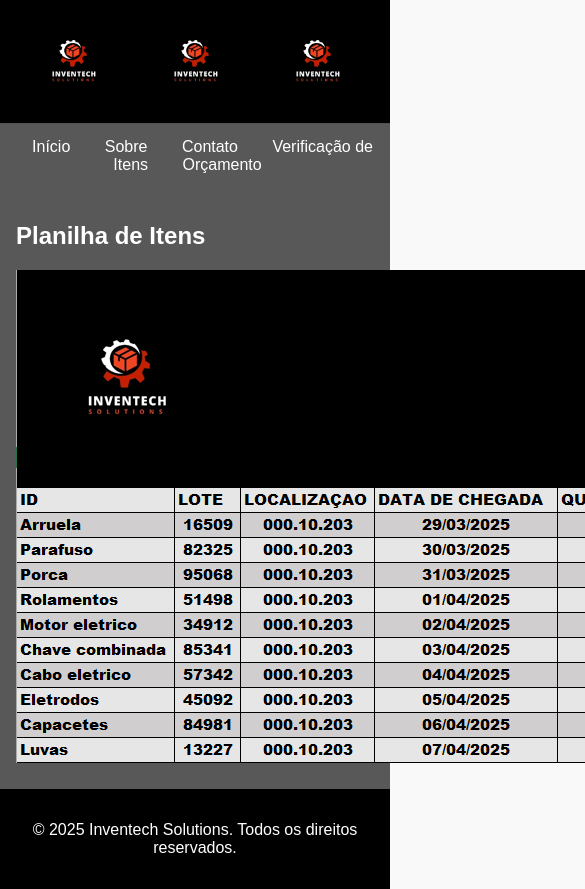
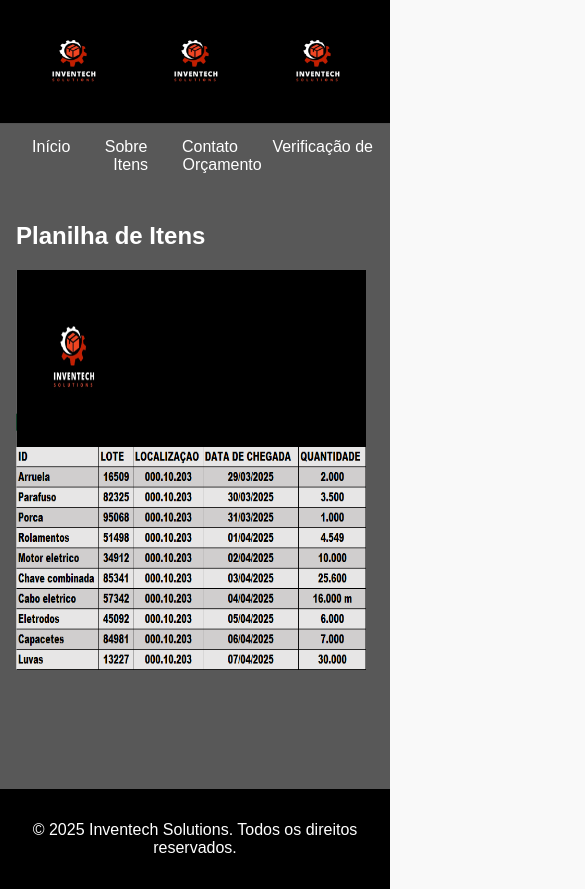
Before and after one commit to Kaykyscoppey/IvenTeech, a plain HTML site: page Verificacao.html in a window 390 px wide. Shown: the top 889 px of the page, 585 px wide, since content can reach past the window. Drawn offline with Linux system fonts and the light colour scheme.

Commit message:
terceiro commit

```diff
--- a/Verificacao.html
+++ b/Verificacao.html
@@ -47,6 +47,13 @@
     h1, h2 {
       color: #ffffff;
     }
+
+    @media (max-width: 600px){
+      .imagemitens{
+        width: 350px;
+        height: 400px;
+      }
+    }
   </style>
 </head>
 <body>
@@ -66,7 +73,7 @@
       </nav>
   <section id="Verificação de Itens">
     <h2>Planilha de Itens</h2>
-    <img src="Invetech/Inventech .png" alt="">
+    <img class="imagemitens" src="Invetech/Inventech .png" alt="">
   </section>
 
 </main>
```
Also changed, not shown: Orcamento.html (+9 -2 lines), index.html (+1 -1 lines).
